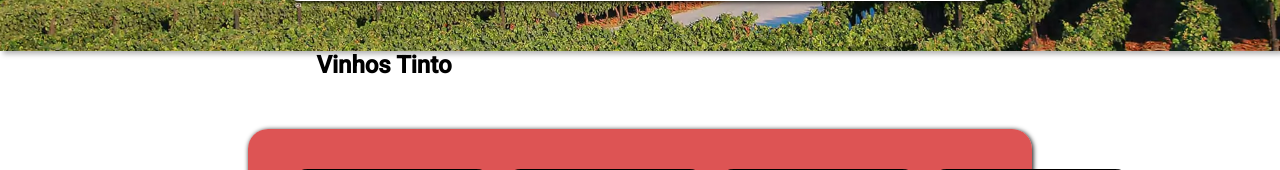
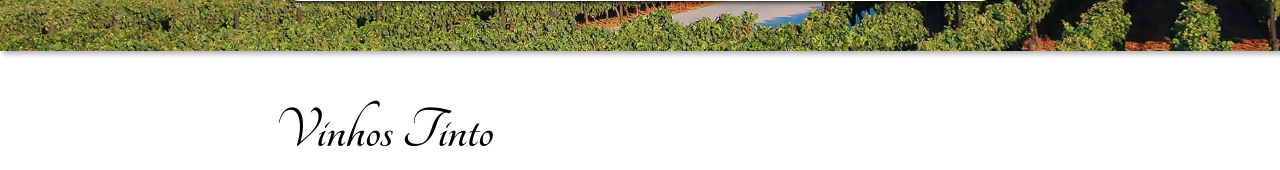
Before and after one commit to IanCamposDeAssis/Site-de-vinhos, a PHP site: page / in a window 1280 px wide. Shown: the part 699-869 px from the top of the page. Run offline with PHP 8.4, Linux system fonts and the light colour scheme.

Commit message:
fonte adicionada e correção de padding

```diff
--- a/index.html
+++ b/index.html
@@ -7,10 +7,10 @@
     <link rel="stylesheet" href="playfair.css"> <!-- Importa o arquivo CSS para estilizar fontes Playfair -->
     <link rel="stylesheet" href="style/styles.css"> <!-- Importa o CSS principal de estilo da página -->
     <link rel="stylesheet" href="style/avatar.css"> <!-- Importa o CSS para estilizar o avatar do usuário -->
-    <link rel="stylesheet" href="style/roboto.css"> <!-- Importa o CSS para estilizar fontes Roboto -->
+    <link rel="stylesheet" href="style/fontes.css"> <!-- Importa o CSS para estilizar fontes Roboto -->
     <link rel="preconnect" href="https://fonts.googleapis.com"> <!-- Otimiza a conexão para carregar fontes do Google -->
     <link rel="preconnect" href="https://fonts.gstatic.com" crossorigin>
-    <link href="https://fonts.googleapis.com/css2?family=Roboto:wght@400;500&display=swap" rel="stylesheet"> <!-- Importa a fonte Roboto diretamente do Google Fonts -->
+    <link href="https://fonts.googleapis.com/css2?family=Roboto:ital,wght@0,100;0,300;0,400;0,500;0,700;0,900;1,100;1,300;1,400;1,500;1,700;1,900&family=Tangerine:wght@400;700&display=swap" rel="stylesheet"> <!-- Importa a fonte Roboto diretamente do Google Fonts -->
     <title>Vinhos.net</title> <!-- Define o título da página exibido na aba do navegador -->
 </head>
 <body class="roboto-regular"> <!-- Início do corpo da página, aplicando a classe "roboto-regular" para estilização com a fonte Roboto -->
@@ -72,7 +72,7 @@
         </div>
 
         <section class="produtos-gerais"> <!-- Seção contendo produtos gerais organizados em categorias -->
-            <h1 class="titulo-categoria">Vinhos Tinto</h1>
+            <h1 class="titulo-categoria tangerine" id="padding-corretor">Vinhos Tinto</h1>
             <div class="card-container" id="tinto"> <!-- Contêiner para produtos da categoria "Tinto", com id "tinto" -->
                 <div class="card-item"> <!-- Card de produto individual na categoria "Tinto" -->
                     <div class="card-image">
@@ -100,7 +100,7 @@
                 </div>
             </div>
 
-            <h1 class="titulo-categoria">Vinhos Rose</h1>
+            <h1 class="titulo-categoria tangerine">Vinhos Rose</h1>
             <div class="card-container" id="rose">
                 <div class="card-item">
                     <div class="card-image">
@@ -128,7 +128,7 @@
                 </div>
             </div>
 
-            <h1 class="titulo-categoria">Vinhos Branco</h1>
+            <h1 class="titulo-categoria tangerine">Vinhos Branco</h1>
             <div class="card-container" id="branco">
                 <div class="card-item">
                     <div class="card-image">
--- /dev/null
+++ b/style/fontes.css
@@ -0,0 +1,78 @@
+.roboto-thin {
+  font-family: "Roboto", system-ui;
+  font-weight: 100;
+  font-style: normal;
+}
+
+.roboto-light {
+  font-family: "Roboto", system-ui;
+  font-weight: 300;
+  font-style: normal;
+}
+
+.roboto-regular {
+  font-family: "Roboto", system-ui;
+  font-weight: 400;
+  font-style: normal;
+}
+
+.roboto-medium {
+  font-family: "Roboto", system-ui;
+  font-weight: 500;
+  font-style: normal;
+}
+
+.roboto-bold {
+  font-family: "Roboto", system-ui;
+  font-weight: 700;
+  font-style: normal;
+}
+
+.roboto-black {
+  font-family: "Roboto", system-ui;
+  font-weight: 900;
+  font-style: normal;
+}
+
+.roboto-thin-italic {
+  font-family: "Roboto", system-ui;
+  font-weight: 100;
+  font-style: italic;
+}
+
+.roboto-light-italic {
+  font-family: "Roboto", system-ui;
+  font-weight: 300;
+  font-style: italic;
+}
+
+.roboto-regular-italic {
+  font-family: "Roboto", system-ui;
+  font-weight: 400;
+  font-style: italic;
+}
+
+.roboto-medium-italic {
+  font-family: "Roboto", system-ui;
+  font-weight: 500;
+  font-style: italic;
+}
+
+.roboto-bold-italic {
+  font-family: "Roboto", system-ui;
+  font-weight: 700;
+  font-style: italic;
+}
+
+.roboto-black-italic {
+  font-family: "Roboto", system-ui;
+  font-weight: 900;
+  font-style: italic;
+}
+
+.tangerine {
+  font-family: "Tangerine", cursive;
+  font-weight: 800;
+  font-style: normal;
+  font-size: 60px;
+}
--- a/style/styles.css
+++ b/style/styles.css
@@ -203,6 +203,11 @@ ul {
     background-color: #FFFACD;
 }
 
+/* Corrige o espaçamento do titulo da primeira categoria que fica colado na imagem de destaque*/
+#padding-corretor {
+    padding-top: 50px;
+}
+
 /* Estilo das bordas dos itens do card */
 .item {
     border: black solid 4px;
```
Also changed, not shown: README.md.
